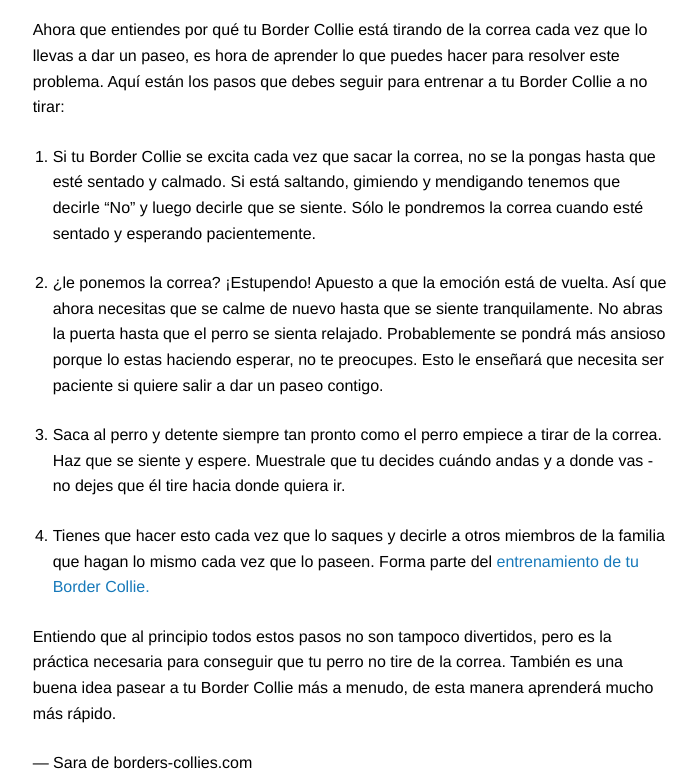
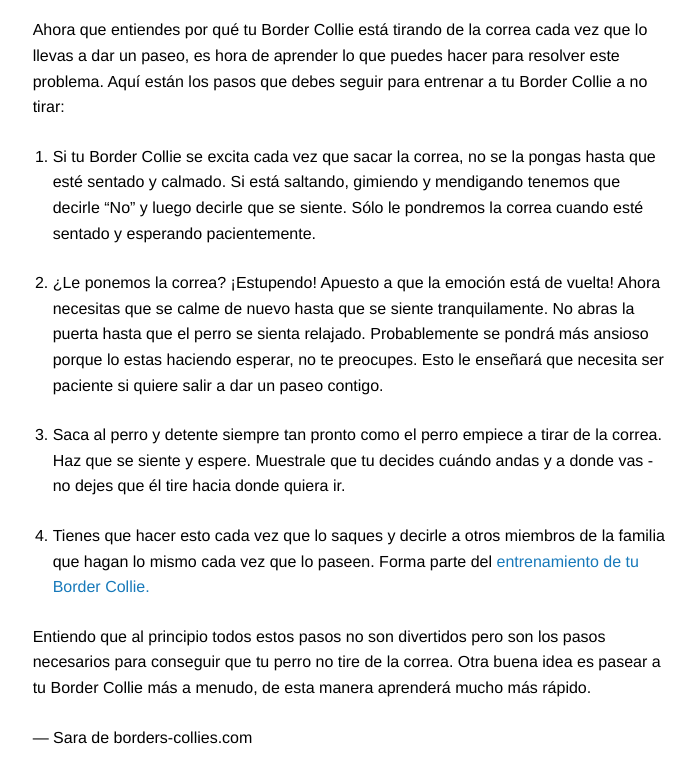
Before and after one commit to Borders-collies/borders-collies.github.io, a Jekyll site: the page built from _posts/2017-02-02-como-educar-a-tu-border-collie-para-que-deje-de-tirar-de-la-correa.md, in a window 1280 px wide and 900 px high, scrolled down 1534 px, cut to the strip 0-770 px from the top of the window. Shown: the whole strip, without its empty margins (289-986 px from the left). Built offline with Jekyll 4.4.1, drawn with Linux system fonts in a browser that asks for light colours; some of the changed text lies outside the part shown.

Commit message:
erase index layout
erase index pages
text modifications

```diff
--- a/_layouts/index.html
+++ /dev/null
@@ -1,3 +0,0 @@
----
-layout: default
----
--- a/_layouts/post.html
+++ b/_layouts/post.html
@@ -10,7 +10,7 @@
         <img src="{{site.url}}/assets/img/articulos/{{ page.image }}" width="400" height="auto" alt="{{ page.title }}">
         </div>
           {% if page.date %}
-            <p class="meta">{{ page.date | date_to_string }} @borders-collies.com</p>
+            <p class="small-8 small-centered columns">{{ page.date | date_to_string }}</p>
           {% endif %}
         <div class="small-8 small-centered columns">
           {{ content }}
--- a/_posts/2017-02-02-como-educar-a-tu-border-collie-para-que-deje-de-tirar-de-la-correa.md
+++ b/_posts/2017-02-02-como-educar-a-tu-border-collie-para-que-deje-de-tirar-de-la-correa.md
@@ -30,12 +30,14 @@
 
 1. Si tu Border Collie se excita cada vez que sacar la correa, no se la pongas hasta que esté sentado y calmado. Si está saltando, gimiendo y mendigando tenemos que decirle  "No" y luego decirle que se siente. Sólo le pondremos la correa cuando esté sentado y esperando pacientemente.
 
-2. ¿le ponemos la correa? ¡Estupendo! Apuesto a que la emoción está de vuelta. Así que ahora necesitas que se calme de nuevo hasta que se siente tranquilamente. No abras la puerta hasta que el perro se sienta relajado. Probablemente se pondrá más ansioso porque lo estas haciendo esperar, no te preocupes. Esto le enseñará que necesita ser paciente si quiere salir a dar un paseo contigo.
+2. ¿Le ponemos la correa? ¡Estupendo! Apuesto a que la emoción está de vuelta!
+Ahora necesitas que se calme de nuevo hasta que se siente tranquilamente. No abras la puerta hasta que el perro se sienta relajado. Probablemente se pondrá más ansioso porque lo estas haciendo esperar, no te preocupes. Esto le enseñará que necesita ser paciente si quiere salir a dar un paseo contigo.
 
 3. Saca al perro y detente siempre tan pronto como el perro empiece a tirar de la correa. Haz que se siente y espere. Muestrale que tu decides cuándo andas y a donde vas - no dejes que él tire hacia donde quiera ir.
 
 4. Tienes que hacer esto cada vez que lo saques y decirle a otros miembros de la familia que hagan lo mismo cada vez que lo paseen. Forma parte del <a href="{{ site.url }}/como-entrenar-un-cachorro-de-border-collie"> entrenamiento de tu Border Collie.</a>
 
-Entiendo que al principio todos estos pasos no son tampoco divertidos, pero es la práctica necesaria para conseguir que tu perro no tire de la correa. También es una buena idea pasear a tu Border Collie más a menudo, de esta manera aprenderá mucho más rápido.
+Entiendo que al principio todos estos pasos no son divertidos pero son los pasos necesarios para conseguir que tu perro no tire de la correa.
+Otra buena idea es pasear a tu Border Collie más a menudo, de esta manera aprenderá mucho más rápido.
 
 — Sara de borders-collies.com
```
Also changed, not shown: _pages/index.md (deleted, +0 -5 lines), _posts/2017-01-04-alimentos-toxicos-para-tu-border-collie.md (+18 -18 lines), _posts/2017-01-04-direcciones-utiles-para-comprar-o-adoptar-border-collie.md (+3 -3 lines), _posts/2017-02-06-border-collie-cuidados-banar-a-un-cachorro.md (+1 -1 lines).
